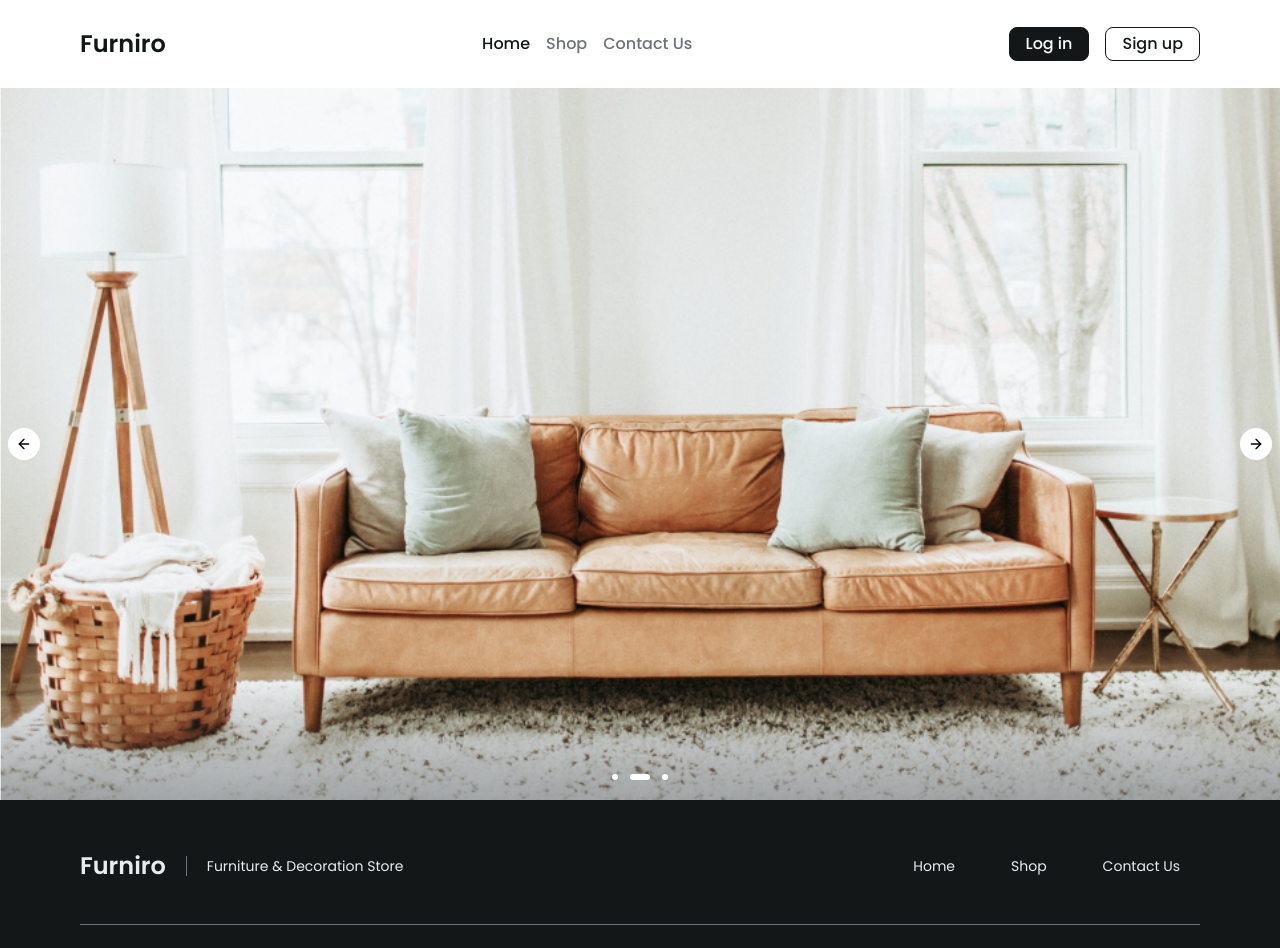
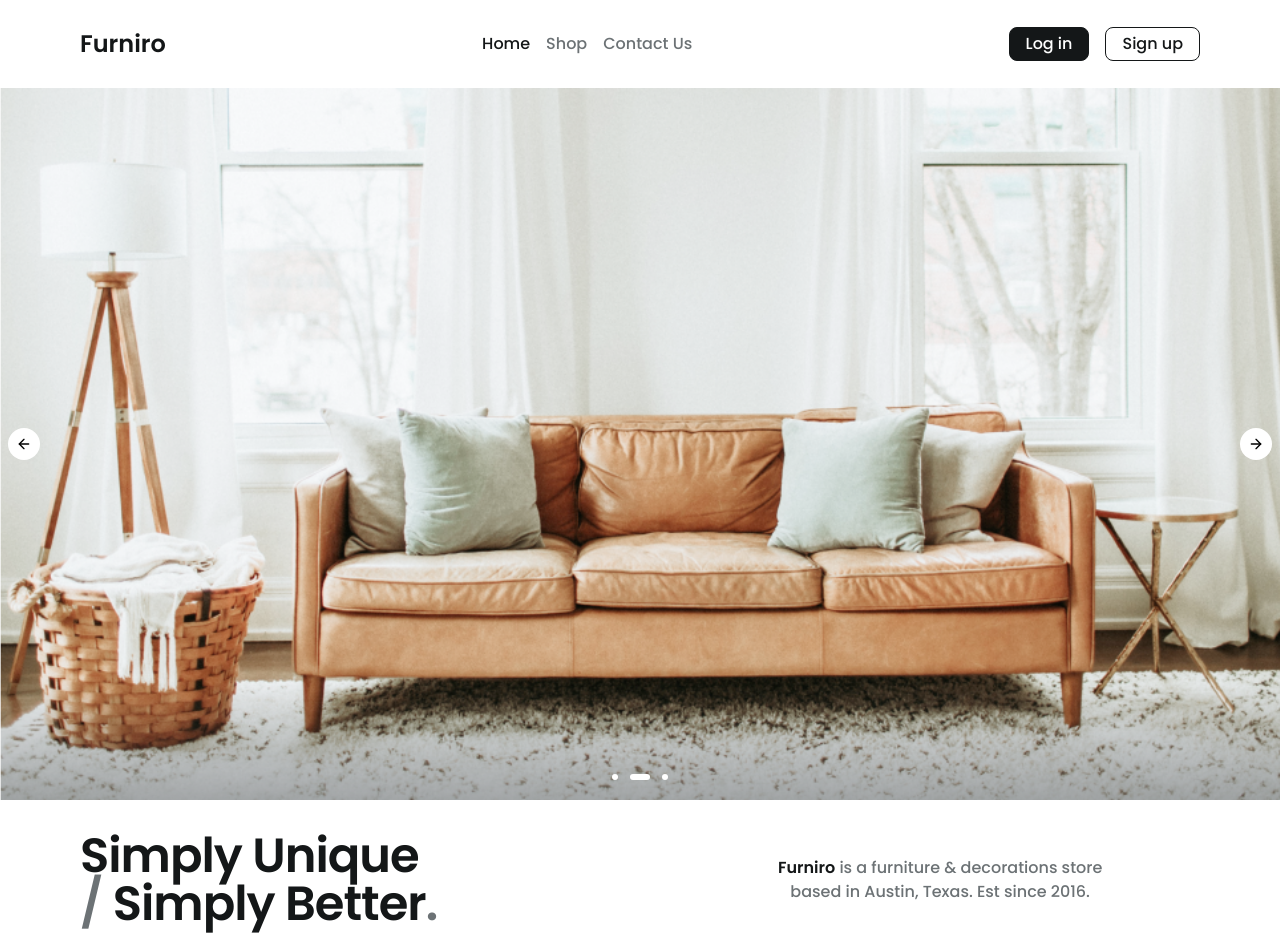
Before and after one commit to Abdalrhman-Almarakeby/furniro-frontend, a Next.js app: page / in a window 1280 px wide. Shown: the top 948 px of the page. Built offline with nearby package versions, Linux system fonts and the light colour scheme; no server answers.

Commit message:
Finish Hero section.

```diff
--- a/src/app/(main-layout)/(home)/page.tsx
+++ b/src/app/(main-layout)/(home)/page.tsx
@@ -1,5 +1,19 @@
 import HeroCarousel from "./hero-carousel";
 
 export default function page() {
-  return <HeroCarousel />;
+  return (
+    <section className="space-y-8 pb-10">
+      <HeroCarousel />
+      <div className="container flex flex-col gap-4 md:flex-row md:items-center md:justify-between">
+        <h1 className="h4 lg:text-5xl 2xl:text-7xl text-neutral-7 text-balance">
+          Simply Unique <span className="text-neutral-4">/</span> Simply Better
+          <span className="text-neutral-4">.</span>
+        </h1>
+        <p className="text-sm font-medium text-neutral-4 text-balance md:text-center lg:text-base 2xl:text-lg">
+          <span className="text-neutral-7 font-semibold">Furniro</span> is a furniture & decorations
+          store based in Austin, Texas. Est since 2016.{" "}
+        </p>
+      </div>
+    </section>
+  );
 }
```
